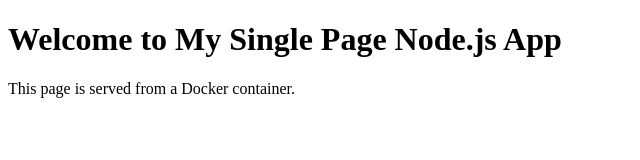
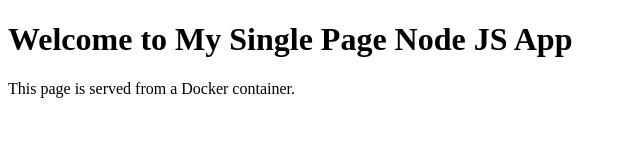
Before and after one commit to peehugoutam/single-page-app-docker, a website: page public/index.html in a window 1280 px wide. Shown: the whole page, without its empty margins (0-640 px from the left). Drawn offline with Linux system fonts and the light colour scheme.

Commit message:
Add html content

```diff
--- a/public/index.html
+++ b/public/index.html
@@ -8,7 +8,7 @@
 </head>
 
 <body>
-    <h1>Welcome to My Single Page Node.js App</h1>
+    <h1>Welcome to My Single Page Node JS App</h1>
     <p>This page is served from a Docker container.</p>
 </body>
 
```
